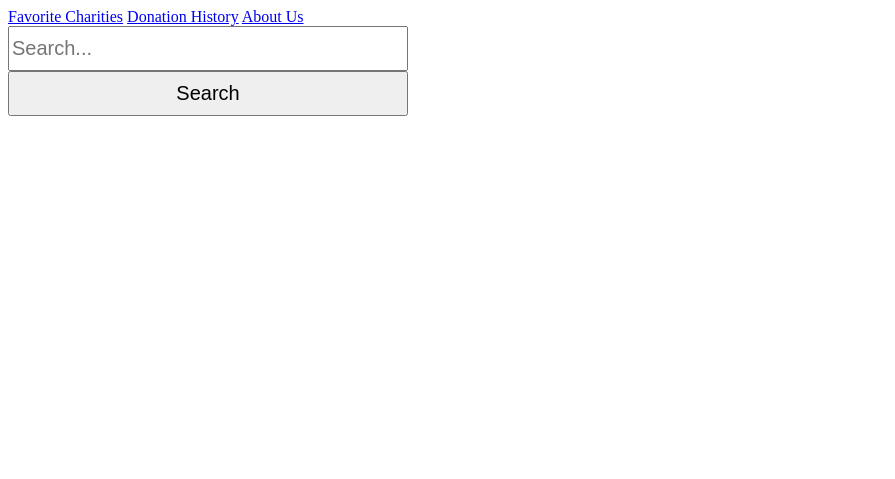
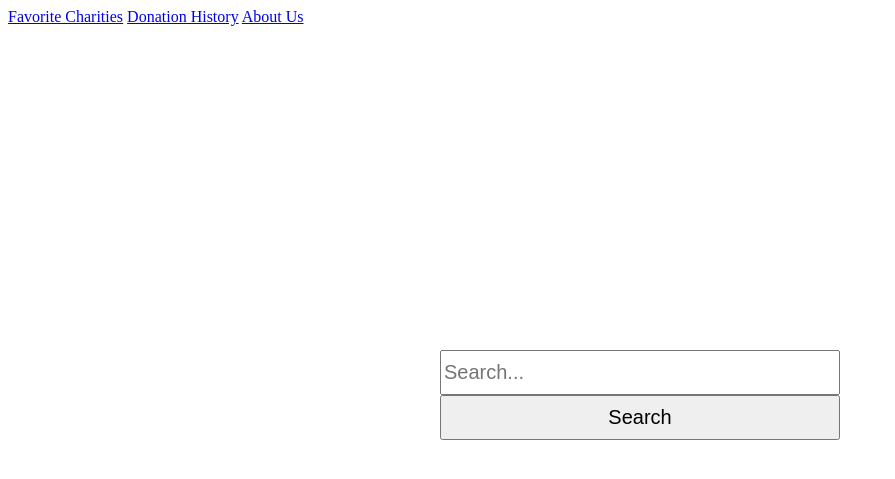
Before and after one commit to seehamrun/DreamyDevelopers, a Python web app: template templates/search.html in a window 1280 px wide. Shown: the top 479 px of the page, without its empty margins (0-895 px from the left). Run offline with Jinja, Linux system fonts and the light colour scheme; the template is opened without the code that fills it, so the values that code supplies are empty.

Commit message:
Revert "Commented out CSS search placement"
This reverts commit 1753d1818a3a24af7691345b9253e6004e95ec4a.

```diff
--- a/static/styles/search.css
+++ b/static/styles/search.css
@@ -1,10 +1,10 @@
-/* #searchBar {
+#searchBar {
   position: fixed;
   top: 50%;
   left: 50%;
   margin-top: -50px;
   margin-left: -200px;
-} */
+}
 
 #search {
   font-size: 20px;
```
